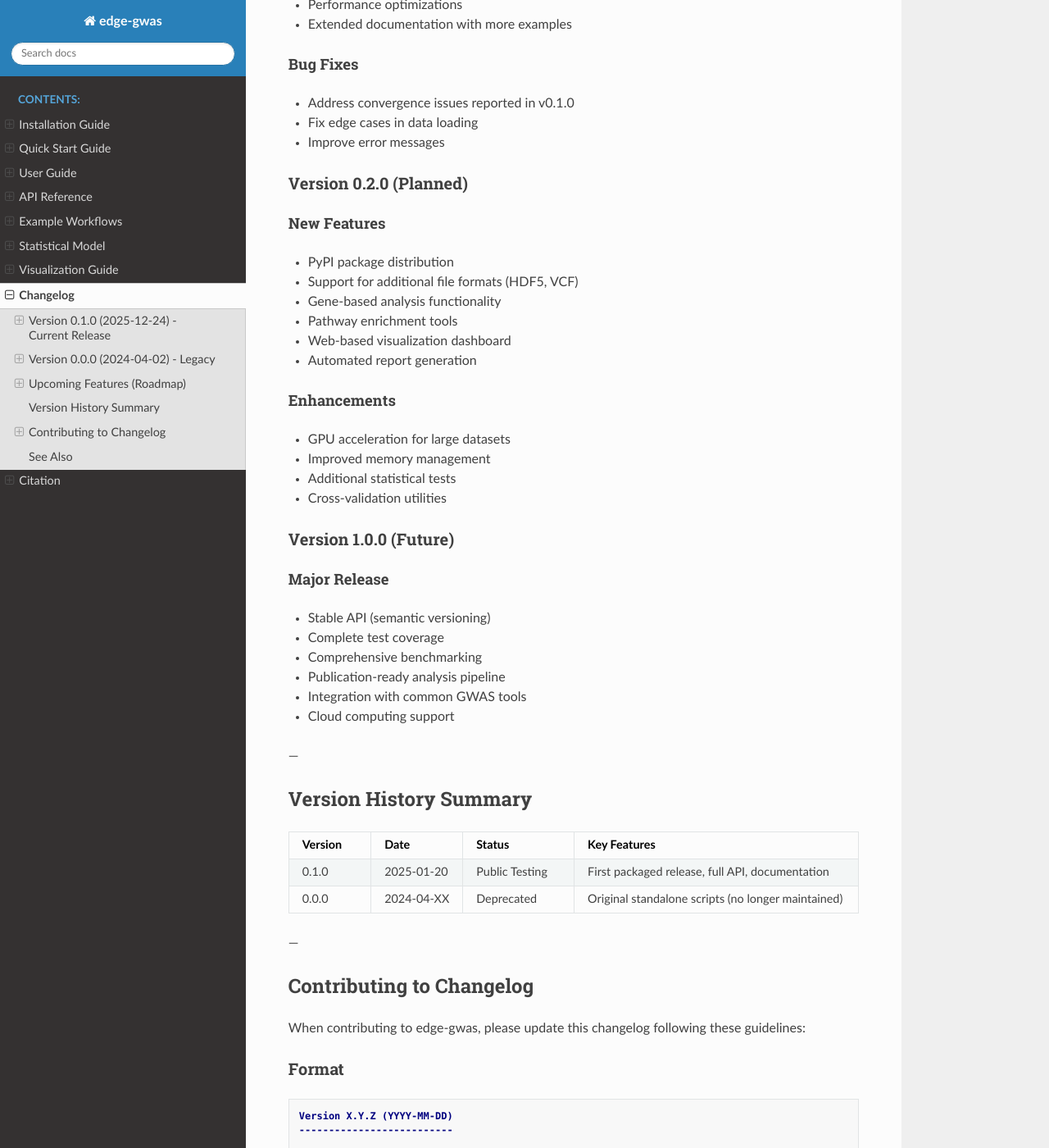
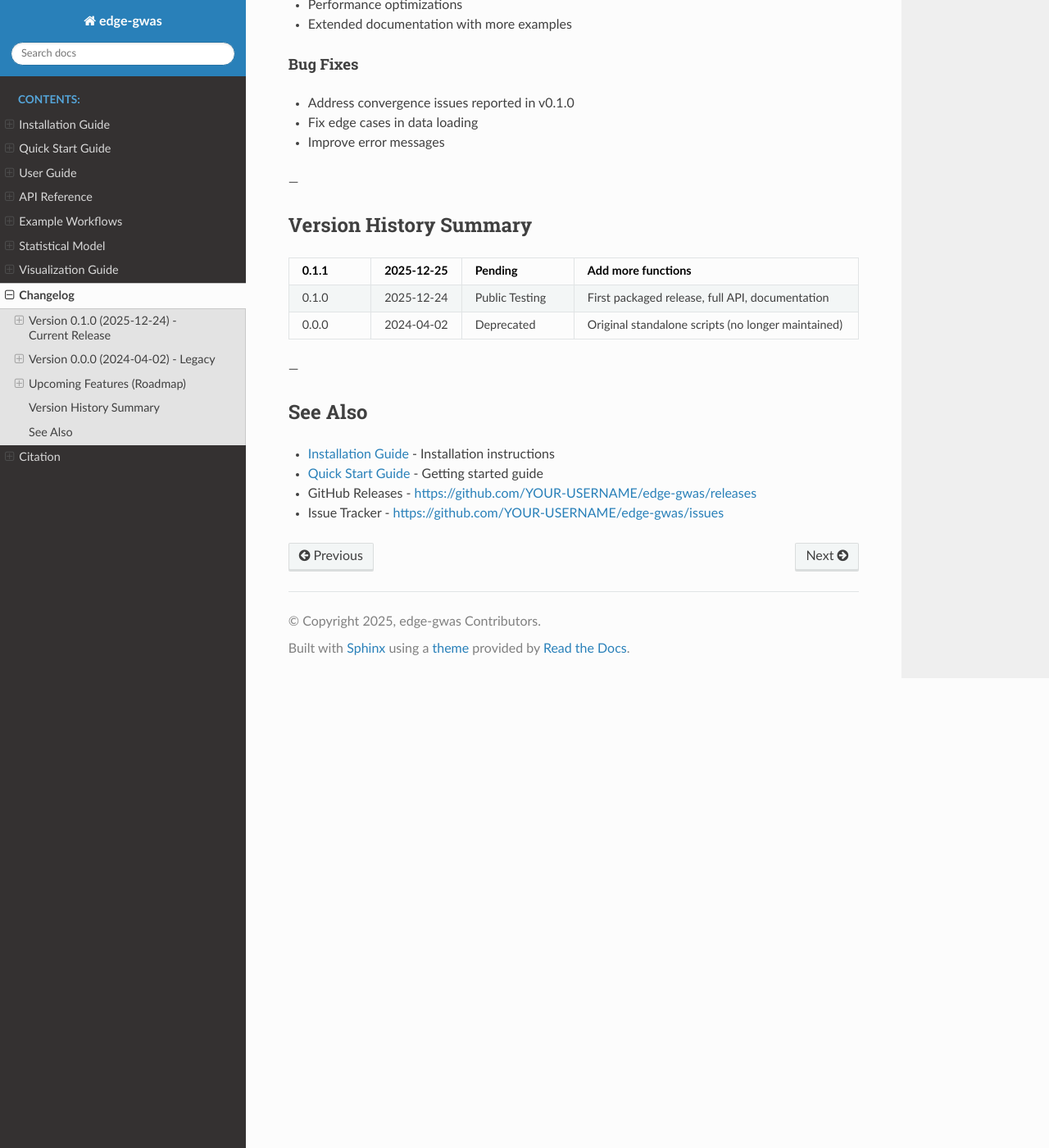
Before and after one commit to nicenzhou/edge-gwas, a Sphinx documentation site: the page built from docs/changelog.rst, in a window 1280 px wide and 1400 px high, scrolled down 5146 px. Shown: the whole window at 82% size. Built offline with Sphinx 7.4.7 and the Read the Docs theme 3.1.0, drawn with Linux system fonts in a browser that asks for light colours; some of the changed text lies outside the part shown.

Commit message:
Update changelog.rst

```diff
--- a/docs/changelog.rst
+++ b/docs/changelog.rst
@@ -241,40 +241,6 @@ Bug Fixes
 * Fix edge cases in data loading
 * Improve error messages
 
-Version 0.2.0 (Planned)
-~~~~~~~~~~~~~~~~~~~~~~~
-
-New Features
-^^^^^^^^^^^^
-
-* PyPI package distribution
-* Support for additional file formats (HDF5, VCF)
-* Gene-based analysis functionality
-* Pathway enrichment tools
-* Web-based visualization dashboard
-* Automated report generation
-
-Enhancements
-^^^^^^^^^^^^
-
-* GPU acceleration for large datasets
-* Improved memory management
-* Additional statistical tests
-* Cross-validation utilities
-
-Version 1.0.0 (Future)
-~~~~~~~~~~~~~~~~~~~~~~
-
-Major Release
-^^^^^^^^^^^^^
-
-* Stable API (semantic versioning)
-* Complete test coverage
-* Comprehensive benchmarking
-* Publication-ready analysis pipeline
-* Integration with common GWAS tools
-* Cloud computing support
-
 ---
 
 Version History Summary
@@ -284,69 +250,18 @@ Version History Summary
    :header-rows: 1
    :widths: 15 15 20 50
 
-   * - Version
-     - Date
-     - Status
-     - Key Features
+   * - 0.1.1
+     - 2025-12-25
+     - Pending
+     - Add more functions
    * - 0.1.0
-     - 2025-01-20
+     - 2025-12-24
      - Public Testing
      - First packaged release, full API, documentation
    * - 0.0.0
-     - 2024-04-XX
+     - 2024-04-02
      - Deprecated
      - Original standalone scripts (no longer maintained)
-
----
-
-Contributing to Changelog
---------------------------
-
-When contributing to edge-gwas, please update this changelog following these guidelines:
-
-Format
-~~~~~~
-
-.. code-block:: rst
-
-   Version X.Y.Z (YYYY-MM-DD)
-   --------------------------
-
-   Category
-   ~~~~~~~~
-
-   * Brief description of change
-   * Reference to issue/PR if applicable
-
-Categories
-~~~~~~~~~~
-
-* **Added** - New features
-* **Changed** - Changes in existing functionality
-* **Deprecated** - Soon-to-be removed features
-* **Removed** - Removed features
-* **Fixed** - Bug fixes
-* **Security** - Security fixes
-
-Example Entry
-~~~~~~~~~~~~~
-
-.. code-block:: rst
-
-   Version 0.1.1 (2025-02-15)
-   --------------------------
-
-   Fixed
-   ~~~~~
-
-   * Fixed convergence issue with rare variants (#123)
-   * Corrected lambda calculation in qq_plot() (#125)
-
-   Added
-   ~~~~~
-
-   * New function for gene-based analysis (#130)
-   * Support for VCF file format (#132)
 
 ---
 
```
